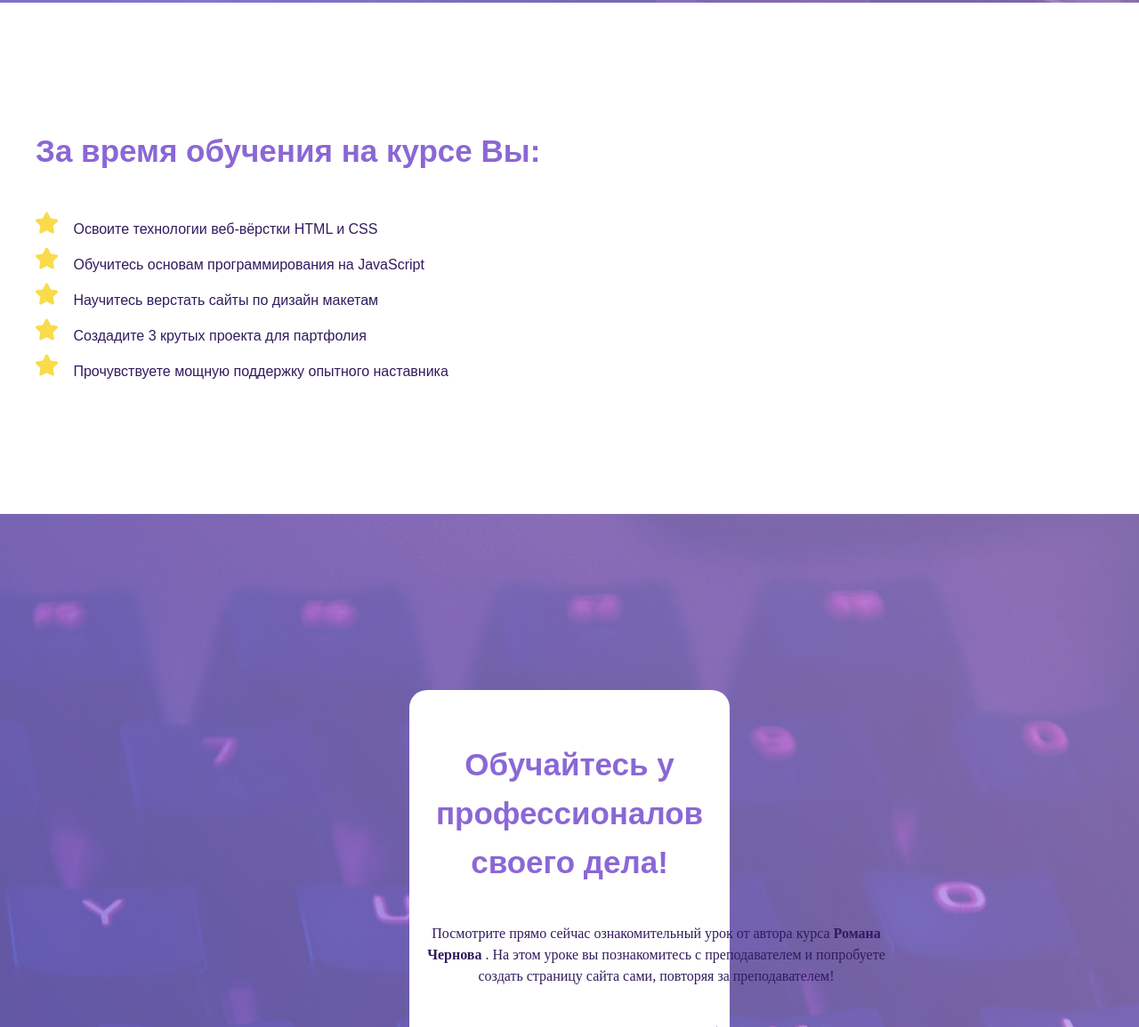
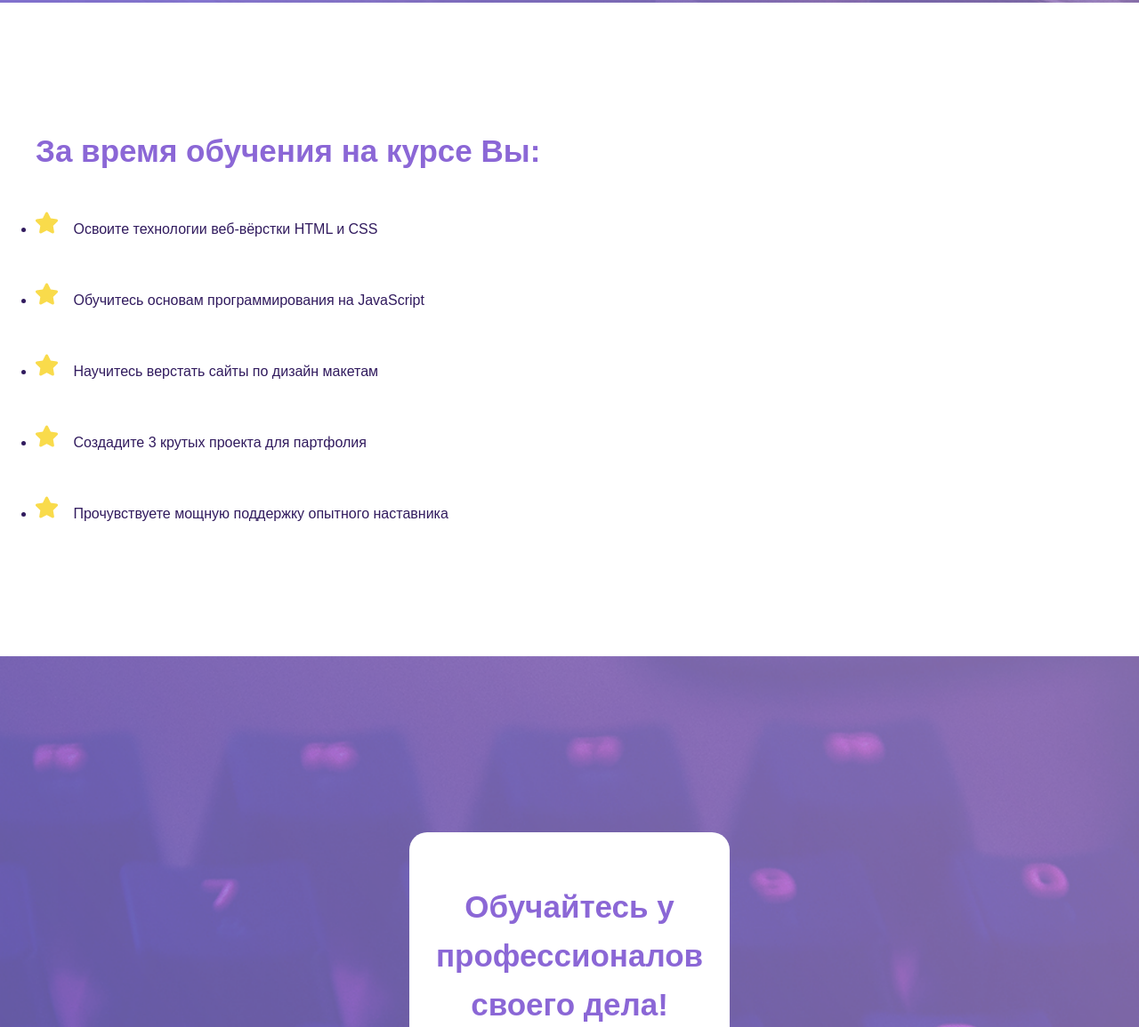
Before and after one commit to rezontovvlad-dotcom/-3-4, a website: page index.html in a window 1280 px wide. Shown: the part 868-2023 px from the top of the page at 89% size. Drawn offline with Linux system fonts and the light colour scheme.

Commit message:
Update index.html

```diff
--- a/index.html
+++ b/index.html
@@ -28,7 +28,6 @@
         </div>
 
     </header>
-    <div>
     <div class="banner">
         <div class="container">
             <h1 class="training-menu">Вёрстка сайтов с Романом Черновым</h1>
@@ -40,34 +39,34 @@
             <button class="button-1">Подробнее о курсе</button>
         </div>
     </div>
-    </div>
 </section>
 <section class="services">
     <div class="container">
         <h2 class="traning-couche-1">За время обучения на курсе Вы:</h2>
-        <p class="p-2">
-            <img class="star" src="images/favourite.png" alt="звезда">
-            Освоите технологии веб-вёрстки HTML и CSS
+        <ul class="p-2">
+            <li><img class="star"  src="images/favourite.png" alt="звезда">
+              Освоите технологии веб-вёрстки HTML и CSS</li>
             <br>
-            <img class="star" src="images/favourite.png" alt="звезда">
-            Обучитесь основам программирования на JavaScript
+            <li><img class="star" src="images/favourite.png" alt="звезда">
+            Обучитесь основам программирования на JavaScript</li>
             <br>
-            <img class="star" src="images/favourite.png" alt="звезда">
-            Научитесь верстать сайты по дизайн макетам
+            <li><img class="star" src="images/favourite.png" alt="звезда">
+            Научитесь верстать сайты по дизайн макетам</li>
             <br>
-            <img class="star" src="images/favourite.png" alt="звезда">
-            Создадите 3 крутых проекта для партфолия
+            <li><img class="star" src="images/favourite.png" alt="звезда">
+            Создадите 3 крутых проекта для партфолия</li>
             <br>
-            <img class="star" src="images/favourite.png" alt="звезда">
-            Прочувствуете мощную поддержку опытного наставника
-        </p>
+            <li><img class="star" src="images/favourite.png" alt="звезда">
+            Прочувствуете мощную поддержку опытного наставника</li>
+        </ul>
     </div>
 </section>
 <section class="testimonials">
     <div class="testimonials-container">
         <h2 class="traning-couche">Обучайтесь у профессионалов своего дела!</h2>
         <p class="p-3">
-            Посмотрите прямо сейчас ознакомительный урок от автора курса <a id="premi">Романа <br> Чернова</a>  . На этом уроке вы познакомитесь
+            Посмотрите прямо сейчас ознакомительный урок от автора курса <a id="premi">Романа <br> Чернова</a> . На этом
+            уроке вы познакомитесь
             с преподавателем и попробуете создать страницу сайта сами, повторяя за преподавателем!
         </p>
         <p class="p-3">
```
Lines whose indentation alone changed are shown as unchanged.
